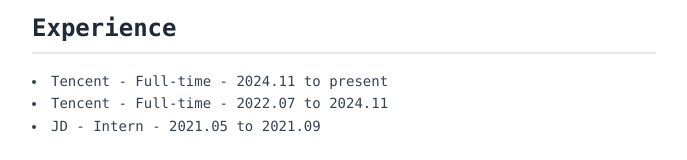
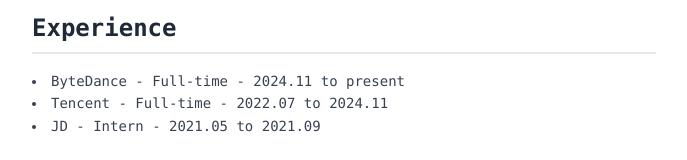
Before and after one commit to tomtomyang/tomtomyang.github.io, a plain HTML site: page index.en.html in a window 1280 px wide. Shown: the part 625-785 px from the top of the page, without its empty margins (296-983 px from the left). Drawn offline with nearby package versions, Linux system fonts and the light colour scheme.

Commit message:
feat: update index.en.html

```diff
--- a/index.en.html
+++ b/index.en.html
@@ -39,7 +39,7 @@
 		<section class="mb-8">
 			<h2 class="text-2xl font-semibold mb-4 border-b-2 border-gray-200 pb-2">Experience</h2>
 			<ul class="list-disc list-inside text-gray-700 leading-relaxed text-sm">
-				<li>Tencent - Full-time - 2024.11 to present</li>
+				<li>ByteDance - Full-time - 2024.11 to present</li>
 				<li>Tencent - Full-time - 2022.07 to 2024.11</li>
 				<li>JD - Intern - 2021.05 to 2021.09</li>
 			</ul>
```
